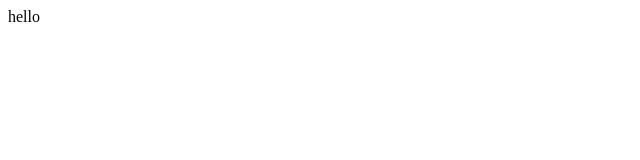
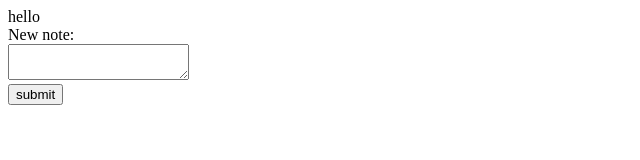
Before and after one commit to david-mears/Notes_App, a website: page index.html in a window 1280 px wide. Shown: the whole page, without its empty margins (0-640 px from the left). Drawn offline with Linux system fonts and the light colour scheme.

Commit message:
Added non-functional form

```diff
--- a/index.html
+++ b/index.html
@@ -10,6 +10,14 @@
     hello
     </div>
 
+  <div>
+    <form id=text method=post action='#note/create'>
+      <label>New note:</label><br />
+      <textarea id=text></textarea><br />
+      <button value=Submit>submit</button>
+    </form>
+  </div>
+
   <script src = './pmodels/note.js'></script>
   <script src = './pmodels/single-note-view.js'></script>
   <script src = './pmodels/note-list.js'></script>
```
